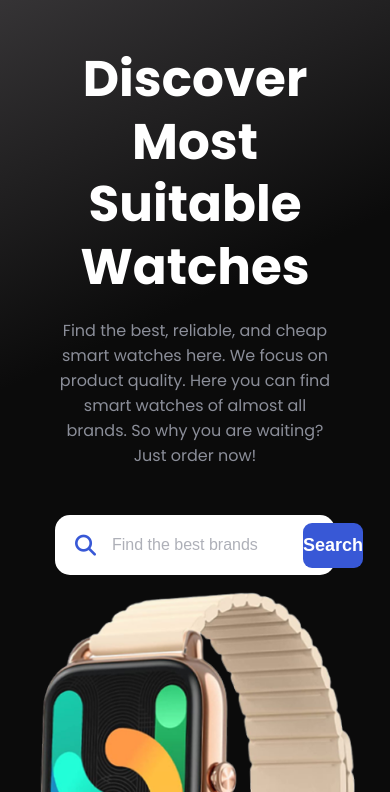
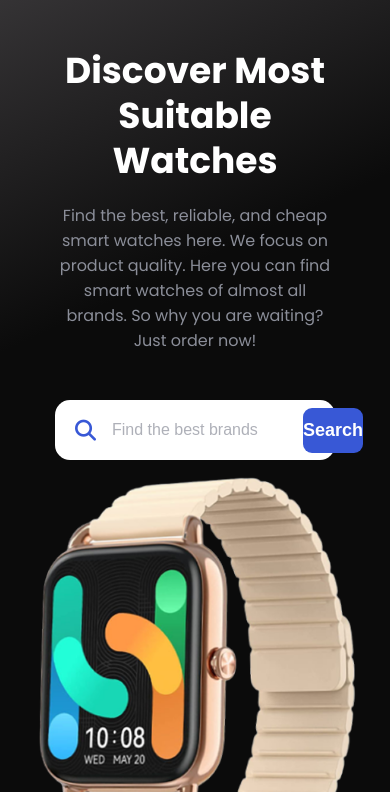
Before and after one commit to muhammadsodiq1429/mohid, a plain HTML site: page index.html in a window 390 px wide. Shown: the part 52-844 px from the top of the page. Drawn offline with nearby package versions, Linux system fonts and the light colour scheme; files that its build step writes are made by us from their sources.

Commit message:
responseve updated

```diff
--- a/scss/_hero.scss
+++ b/scss/_hero.scss
@@ -80,7 +80,23 @@
         h1 {
           font-size: 50px;
         }
-        p {
+      }
+    }
+  }
+}
+
+@media (max-width: 450px) {
+  .hero {
+    &__wrapper {
+      &__content {
+        // .search {
+        //   display: none;
+        //   button {
+        //     display: none;
+        //   }
+        // }
+        h1 {
+          font-size: 36px;
         }
       }
     }
```
